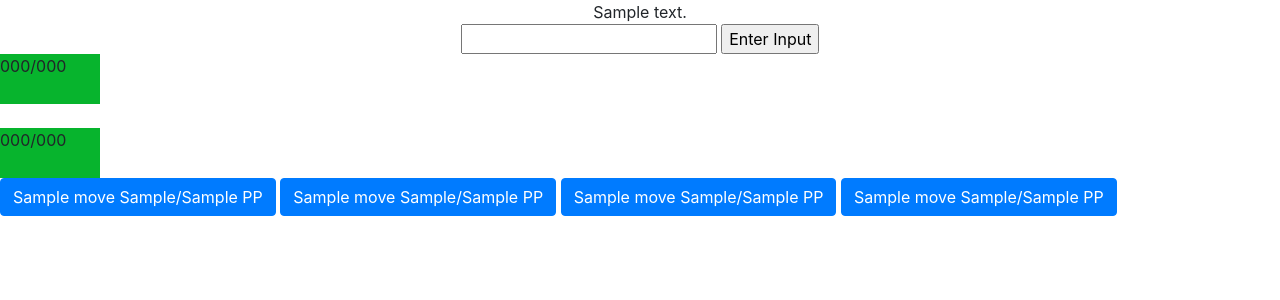
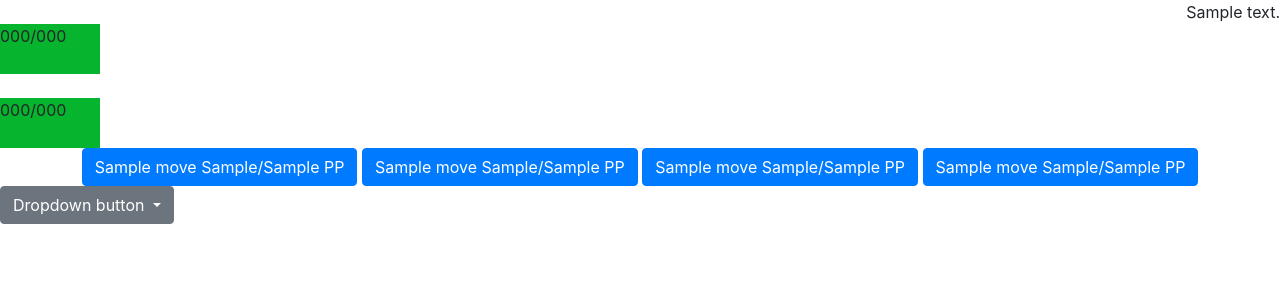
Before and after one commit to drew-lindstrom/pokemon-battle-game, a Flask app: template v2 Web App/templates/home.html in a window 1280 px wide. Shown: the top 300 px of the page. Run offline with Flask 2, Linux system fonts and the light colour scheme; the template is opened without the code that fills it: most values are stand-ins (such as "Sample title", 1, 10 or a date in 2020); some libraries are stand-ins or nearby versions.

Commit message:
Added dropdown menu for switch choices and moves text log to right of screen.

```diff
--- a/v2 Web App/static/styles.css
+++ b/v2 Web App/static/styles.css
@@ -1,5 +1,5 @@
 .gameTextBlock {
-    text-align: center;
+    text-align: right;
 }
 
 .inputBlock {
--- a/v2 Web App/templates/home.html
+++ b/v2 Web App/templates/home.html
@@ -13,10 +13,10 @@
         {{ text }} </br>
         {% endfor %}
     </div>
-    <form class="inputBlock" action="" method="get">
+    <!-- <form class="inputBlock" action="" method="get">
         <input type="text" name="playerInput">
         <input type="submit" value="Enter Input">
-    </form>
+    </form> -->
     <div class='gameBox'>
         <div class='healthBar'>
             {{ player1.user.stat['hp'] }}/{{ player1.user.stat['maxHp'] }}
@@ -27,16 +27,33 @@
         </div>
     </div>
 
-    <div class='playerOptions' action="" method="get">
-        {% for n in range(4) %}
-        <button type="button" class="btn btn-primary {{ player1.user.moves[n].type }}">{{ player1.user.moves[n].name }}
-            {{ player1.user.moves[n].pp }}/{{
-            player1.user.moves[n].maxPp }} PP</button>
-        {% endfor %}
+    <div class='attackOptions'>
+        <form class="inputBlock" action="" method="get">
+            {% for n in range(4) %}
+            <input type="button" class="btn btn-primary {{ player1.user.moves[n].type }}" name="playerInput" value="{{ player1.user.moves[n].name }}
+                {{ player1.user.moves[n].pp }}/{{
+                player1.user.moves[n].maxPp }} PP"></button>
+            {% endfor %}
+        </form>
     </div>
-    <script src="https://code.jquery.com/jquery-3.2.1.slim.min.js"
-        integrity="sha384-KJ3o2DKtIkvYIK3UENzmM7KCkRr/rE9/Qpg6aAZGJwFDMVNA/GpGFF93hXpG5KkN"
-        crossorigin="anonymous"></script>
+
+    <div class="switchOptions">
+        <button class="btn btn-secondary dropdown-toggle" type="button" id="dropdownMenuButton" data-toggle="dropdown"
+            aria-haspopup="true" aria-expanded="false">
+            Dropdown button
+        </button>
+        <div class="dropdown-menu" aria-labelledby="dropdownMenuButton">
+            {% for n in range(1, 6) %}
+            <a class="dropdown-item" href="#">{{ player1.attackingTeam[n] }} {{ player1.attackingTeam[n].stat['hp']
+                }}/{{
+                player1.attackingTeam[n].stat['maxHp'] }} HP Status: {{ player1.attackingTeam[n].status[0] }}</a>
+            {% endfor %}
+        </div>
+    </div>
+
+    <script src=" https://code.jquery.com/jquery-3.2.1.slim.min.js"
+        integrity="sha384-KJ3o2DKtIkvYIK3UENzmM7KCkRr/rE9/Qpg6aAZGJwFDMVNA/GpGFF93hXpG5KkN" crossorigin="anonymous">
+        </script>
     <script src="https://cdnjs.cloudflare.com/ajax/libs/popper.js/1.12.9/umd/popper.min.js"
         integrity="sha384-ApNbgh9B+Y1QKtv3Rn7W3mgPxhU9K/ScQsAP7hUibX39j7fakFPskvXusvfa0b4Q"
         crossorigin="anonymous"></script>
```
